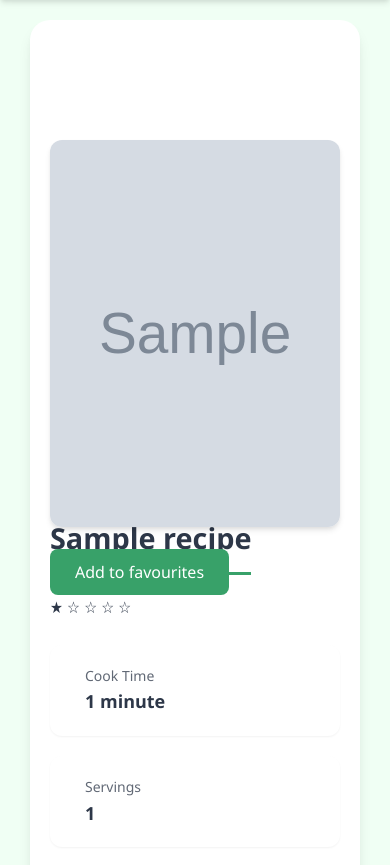
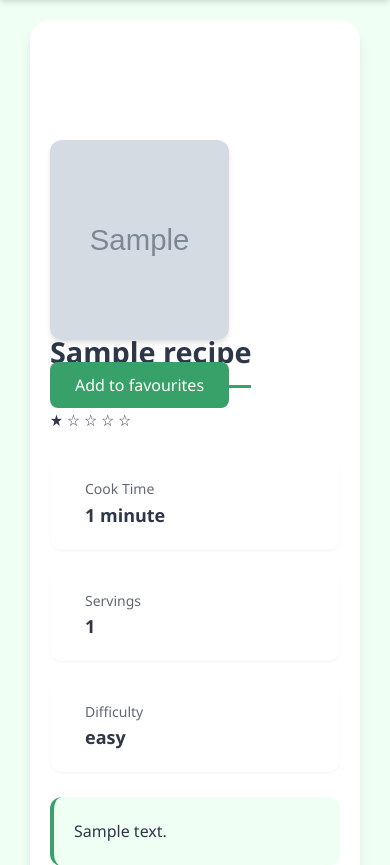
Before and after one commit to Mateo-Buytaert/Recipeazy-deployed, a Django app: page /recipe-list/1 in a window 390 px wide. Shown: the part 86-951 px from the top of the page. Run offline with Django 5.2, Linux system fonts and the light colour scheme; tables that the repository leaves empty hold one stand-in row (values such as "Sample post"); grey boxes marked "Sample" are stand-in pictures.

Commit message:
failed to change image size

```diff
--- a/static/css/recipe_detail.css
+++ b/static/css/recipe_detail.css
@@ -204,7 +204,7 @@ top: 0;
 }
 
 .recipe-image {
-max-height: 400px;
+max-height: 200px;
 width: 100%;
 }
 }
```
